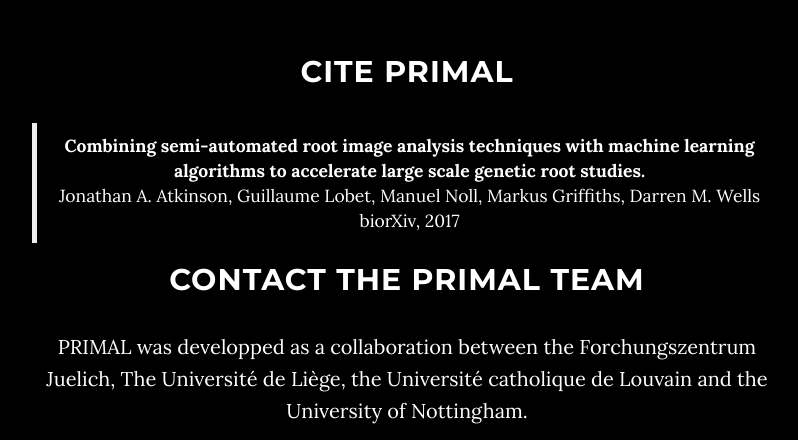
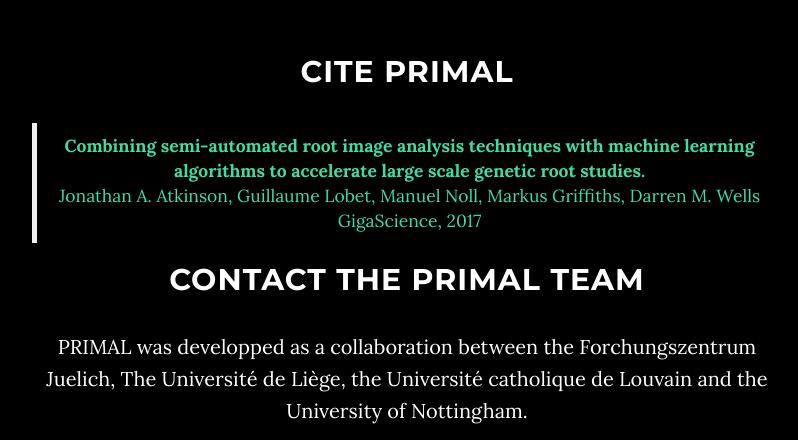
Before and after one commit to plantmodelling/primal, a website: page index.html in a window 1280 px wide. Shown: the part 2405-2845 px from the top of the page, without its empty margins (233-1031 px from the left). Drawn offline with nearby package versions, Linux system fonts and the light colour scheme; some packages are replaced by stand-ins of ours.

Commit message:
Update index.html

```diff
--- a/index.html
+++ b/index.html
@@ -117,7 +117,7 @@
         <div class="row">
             <div class="col-lg-8 col-lg-offset-2">
                 <h2>Cite PRIMAL</h2>
-                	<blockquote><b>Combining semi-automated root image analysis techniques with machine learning algorithms to accelerate large scale genetic root studies.</b></br>Jonathan A. Atkinson, Guillaume Lobet, Manuel Noll, Markus Griffiths, Darren M. Wells<br>biorXiv, 2017</blockquote>
+                	<blockquote><a href="http://dx.doi.org/10.1093/gigascience/gix084"><b>Combining semi-automated root image analysis techniques with machine learning algorithms to accelerate large scale genetic root studies.</b></br>Jonathan A. Atkinson, Guillaume Lobet, Manuel Noll, Markus Griffiths, Darren M. Wells<br>GigaScience, 2017</a></blockquote>
                 <h2>Contact the PRIMAL team</h2>
                 <p>PRIMAL was developped as a collaboration between the Forchungszentrum Juelich, The Université de Liège, the Université catholique de Louvain and the University of Nottingham.</p>
                 <ul class="list-inline banner-social-buttons">
```
